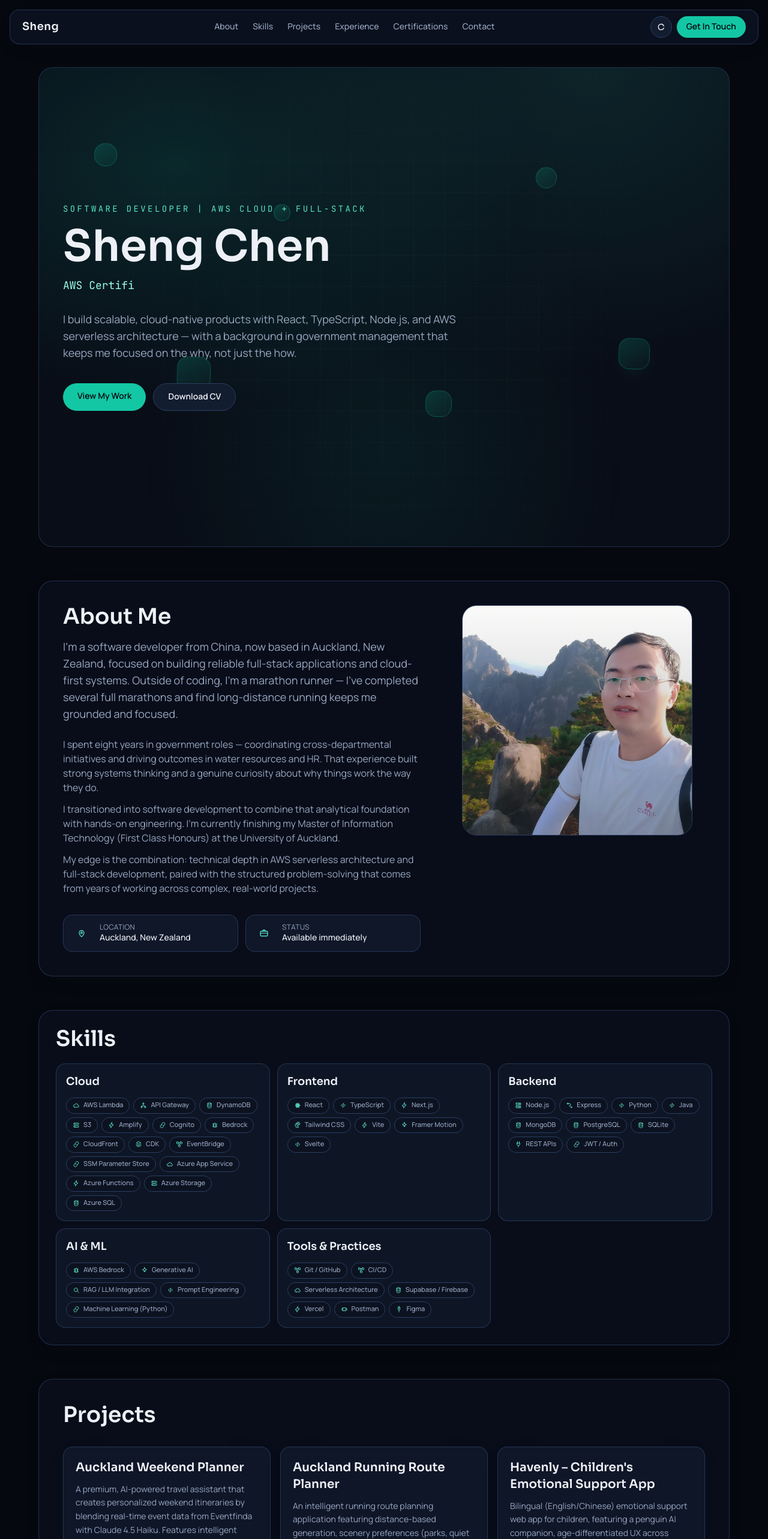
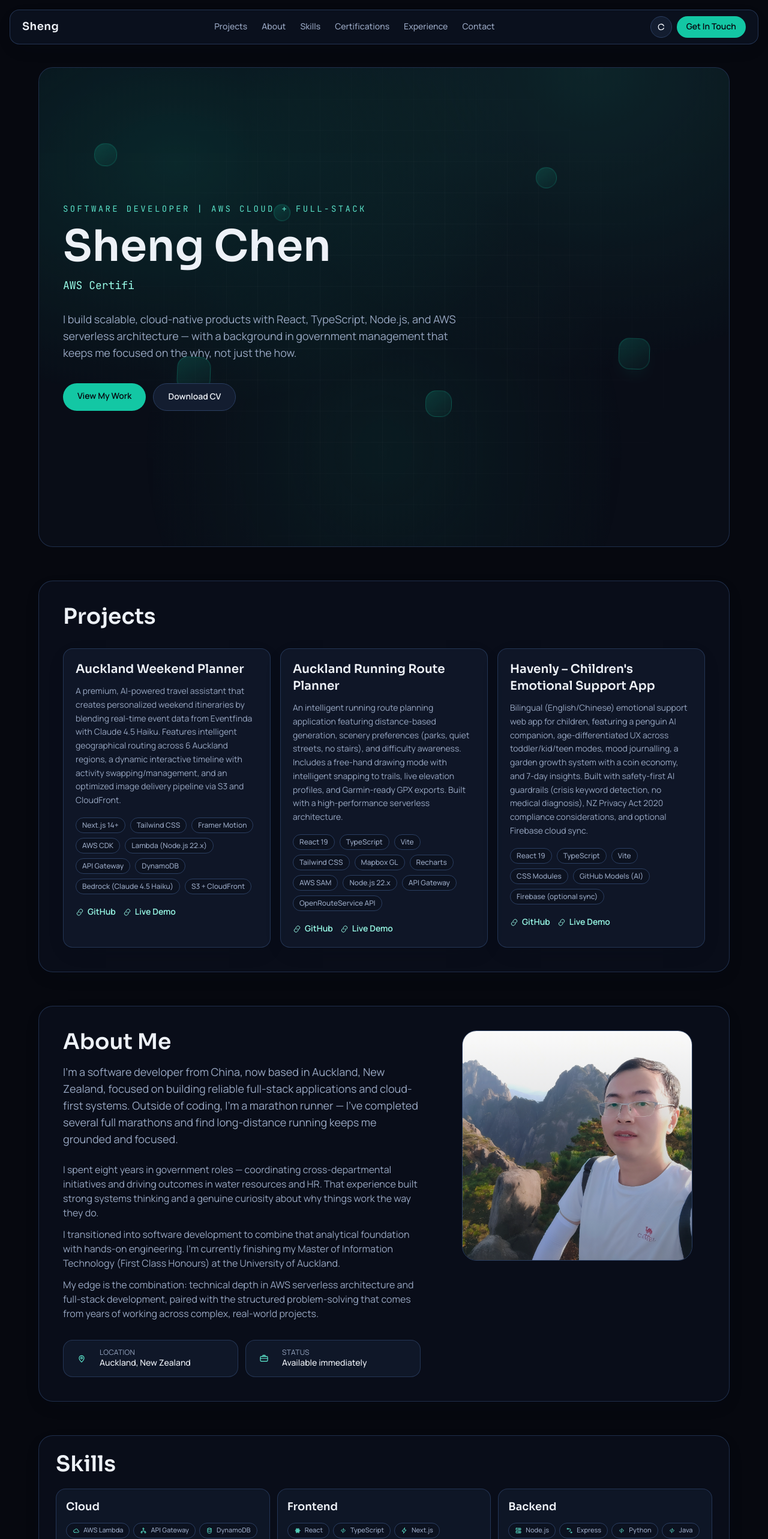
Before and after one commit to sheng656/Sheng_portfolio, a React (Vite) app: page / in a window 1280 px wide. Shown: the top 2566 px of the page at 60% size. Built offline with nearby package versions, Linux system fonts and the light colour scheme.

Commit message:
refactor(portfolio): rearrange sections in main layout and update navbar items

```diff
--- a/src/App.tsx
+++ b/src/App.tsx
@@ -42,12 +42,12 @@ function App() {
       <Navbar data={portfolioData.navbar} mode={mode} onToggleTheme={toggleTheme} />
       <main className="container flex flex-col gap-10 pb-24 pt-24 md:gap-14 md:pt-28">
         <Hero data={portfolioData.hero} />
+        <Projects data={portfolioData.projects} />
         <About data={portfolioData.about} />
         <Skills data={portfolioData.skills} />
-        <Projects data={portfolioData.projects} />
+        <Certifications data={portfolioData.certifications} />
         <Experience data={portfolioData.experience} />
         <Education data={portfolioData.education} />
-        <Certifications data={portfolioData.certifications} />
         <Contact data={portfolioData.contact} />
       </main>
     </div>
--- a/src/data/portfolioData.ts
+++ b/src/data/portfolioData.ts
@@ -16,11 +16,11 @@ export const portfolioData: PortfolioData = {
   navbar: {
     brand: "Sheng",
     items: [
+      { id: "projects", label: "Projects", targetId: "projects" },
       { id: "about", label: "About", targetId: "about" },
       { id: "skills", label: "Skills", targetId: "skills" },
-      { id: "projects", label: "Projects", targetId: "projects" },
+      { id: "certifications", label: "Certifications", targetId: "certifications" },
       { id: "experience", label: "Experience", targetId: "experience" },
-      { id: "certifications", label: "Certifications", targetId: "certifications" },
       { id: "contact", label: "Contact", targetId: "contact" },
     ],
     ctaLabel: "Get In Touch",
```
